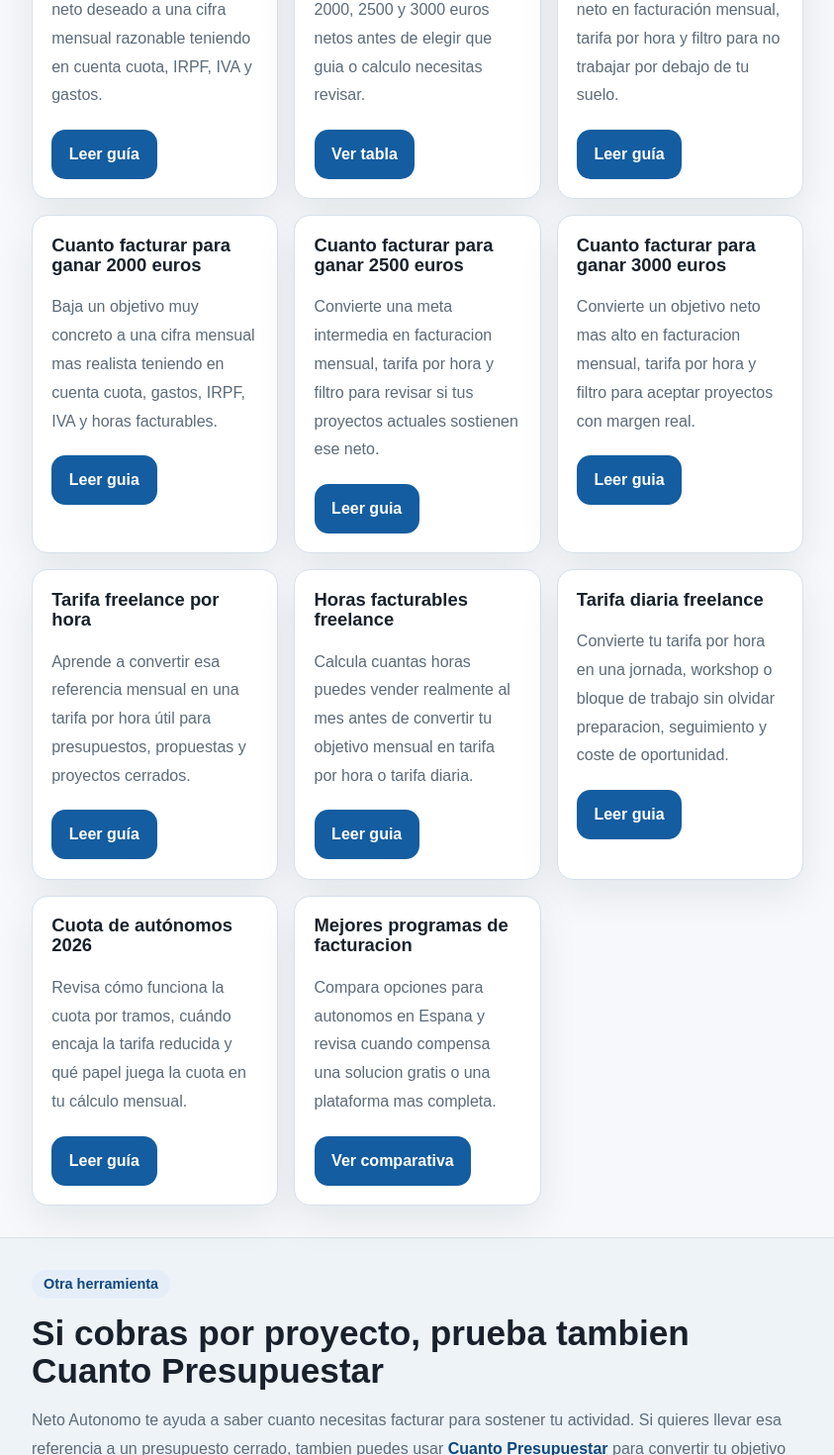
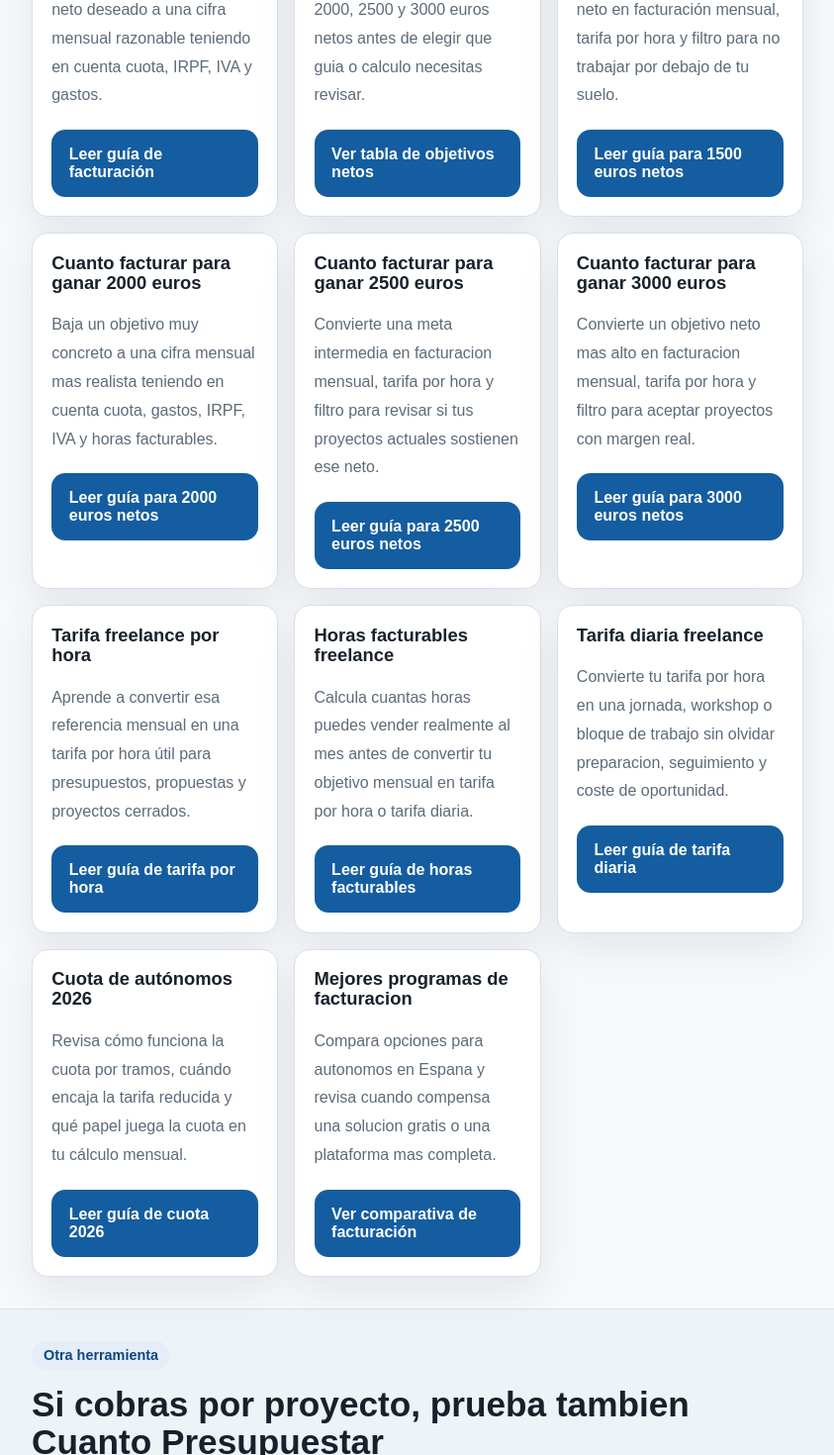
Before and after one commit to djimenezm/neto-autonomo, a Next.js app: page / in a window 1280 px wide. Shown: the part 3378-4848 px from the top of the page at 99% size, without its empty margins (218-1061 px from the left). Built offline with nearby package versions, Linux system fonts and the light colour scheme.

Commit message:
Clarify guide link labels

```diff
--- a/app/page.tsx
+++ b/app/page.tsx
@@ -221,7 +221,7 @@ export default function HomePage() {
               </p>
               <div className="guide-cta">
                 <Link href="/cuanto-facturar-autonomo" className="primary-button">
-                  Leer guía
+                  Leer guía de facturación
                 </Link>
               </div>
             </article>
@@ -234,7 +234,7 @@ export default function HomePage() {
               </p>
               <div className="guide-cta">
                 <Link href="/tabla-cuanto-facturar-autonomo" className="primary-button">
-                  Ver tabla
+                  Ver tabla de objetivos netos
                 </Link>
               </div>
             </article>
@@ -247,7 +247,7 @@ export default function HomePage() {
               </p>
               <div className="guide-cta">
                 <Link href="/cuanto-facturar-autonomo-1500-euros" className="primary-button">
-                  Leer guía
+                  Leer guía para 1500 euros netos
                 </Link>
               </div>
             </article>
@@ -260,7 +260,7 @@ export default function HomePage() {
               </p>
               <div className="guide-cta">
                 <Link href="/cuanto-facturar-autonomo-2000-euros" className="primary-button">
-                  Leer guia
+                  Leer guía para 2000 euros netos
                 </Link>
               </div>
             </article>
@@ -273,7 +273,7 @@ export default function HomePage() {
               </p>
               <div className="guide-cta">
                 <Link href="/cuanto-facturar-autonomo-2500-euros" className="primary-button">
-                  Leer guia
+                  Leer guía para 2500 euros netos
                 </Link>
               </div>
             </article>
@@ -286,7 +286,7 @@ export default function HomePage() {
               </p>
               <div className="guide-cta">
                 <Link href="/cuanto-facturar-autonomo-3000-euros" className="primary-button">
-                  Leer guia
+                  Leer guía para 3000 euros netos
                 </Link>
               </div>
             </article>
@@ -299,7 +299,7 @@ export default function HomePage() {
               </p>
               <div className="guide-cta">
                 <Link href="/tarifa-freelance-por-hora" className="primary-button">
-                  Leer guía
+                  Leer guía de tarifa por hora
                 </Link>
               </div>
             </article>
@@ -312,7 +312,7 @@ export default function HomePage() {
               </p>
               <div className="guide-cta">
                 <Link href="/horas-facturables-freelance" className="primary-button">
-                  Leer guia
+                  Leer guía de horas facturables
                 </Link>
               </div>
             </article>
@@ -325,7 +325,7 @@ export default function HomePage() {
               </p>
               <div className="guide-cta">
                 <Link href="/tarifa-diaria-freelance" className="primary-button">
-                  Leer guia
+                  Leer guía de tarifa diaria
                 </Link>
               </div>
             </article>
@@ -338,7 +338,7 @@ export default function HomePage() {
               </p>
               <div className="guide-cta">
                 <Link href="/cuota-autonomos-2026" className="primary-button">
-                  Leer guía
+                  Leer guía de cuota 2026
                 </Link>
               </div>
             </article>
@@ -351,7 +351,7 @@ export default function HomePage() {
               </p>
               <div className="guide-cta">
                 <Link href="/mejores-programas-facturacion-autonomos" className="primary-button">
-                  Ver comparativa
+                  Ver comparativa de facturación
                 </Link>
               </div>
             </article>
```
Also changed, not shown: 1 other file (tests, documents, lock files or other folders).
